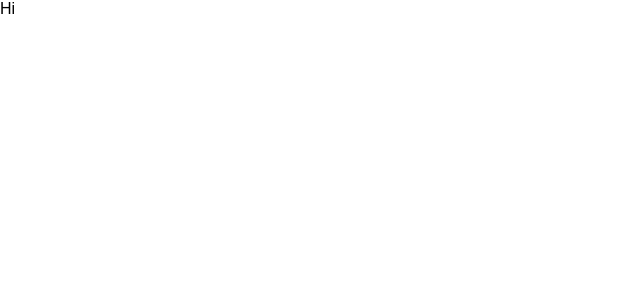
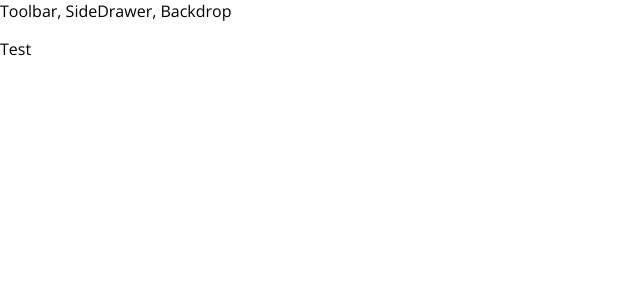
Before and after one commit to felipe-basina/reactjs, a React app in the folder burger-builder/: page / in a window 1280 px wide. Shown: the top 300 px of the page, without its empty margins (0-640 px from the left). Built offline with nearby package versions, Linux system fonts and the light colour scheme.

Commit message:
Adicionado estrutura de diretorios + definicao de estrutura de layout.

```diff
--- a/burger-builder/src/App.js
+++ b/burger-builder/src/App.js
@@ -1,10 +1,16 @@
 import React, { Component } from "react";
+
+import Layout from './components/Layout/Layout'
 
 class App extends Component {
 
     render() {
         return (
-          <div>Hi</div>
+          <div>
+              <Layout>
+                  <p>Test</p>
+              </Layout>
+          </div>
         );
     }
 
--- /dev/null
+++ b/burger-builder/src/components/Layout/Layout.js
@@ -0,0 +1,15 @@
+import React from 'react';
+
+import Aux from './../../hoc/Aux';
+
+const layout = (props) => (
+    // Component Aux utilizado para empacotar o JSX
+    <Aux>
+        <div>Toolbar, SideDrawer, Backdrop</div>
+        <main>
+            {props.children}
+        </main>
+    </Aux>
+);
+
+export default layout;
--- /dev/null
+++ b/burger-builder/src/hoc/Aux.js
@@ -0,0 +1,4 @@
+// High order components (encapsulamento)
+const aux = (props) => props.children;
+
+export default aux;
--- a/burger-builder/src/index.css
+++ b/burger-builder/src/index.css
@@ -1,5 +1,5 @@
 body {
   margin: 0;
   padding: 0;
-  font-family: sans-serif;
+  font-family: "Open Sans", sans-serif;
 }
```
